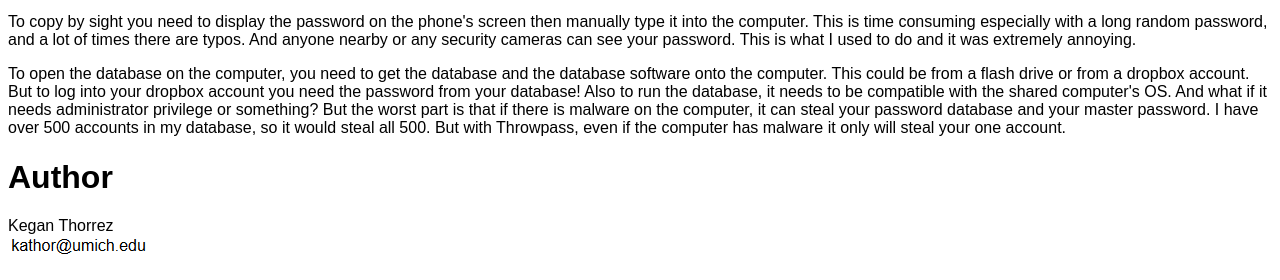
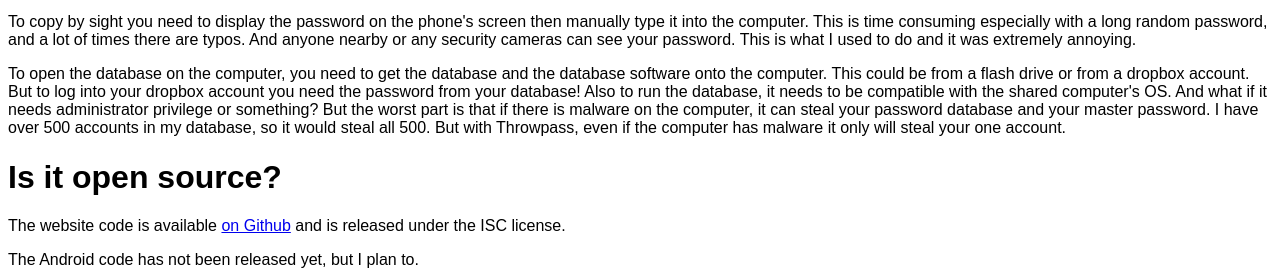
Before and after one commit to thorrez/Throwpass, a website: page website/public/about.html in a window 1280 px wide. Shown: the part 642-922 px from the top of the page. Drawn offline with Linux system fonts and the light colour scheme.

Commit message:
mention github

```diff
--- a/website/public/about.html
+++ b/website/public/about.html
@@ -21,6 +21,9 @@
 <p>If you have a password database on your phone, previously there were two options to log into a shared computer: copy it by sight, or open the database on the computer.</p>
 <p>To copy by sight you need to display the password on the phone's screen then manually type it into the computer. This is time consuming especially with a long random password, and a lot of times there are typos. And anyone nearby or any security cameras can see your password. This is what I used to do and it was extremely annoying.</p>
 <p>To open the database on the computer, you need to get the database and the database software onto the computer. This could be from a flash drive or from a dropbox account. But to log into your dropbox account you need the password from your database! Also to run the database, it needs to be compatible with the shared computer's OS. And what if it needs administrator privilege or something? But the worst part is that if there is malware on the computer, it can steal your password database and your master password. I have over 500 accounts in my database, so it would steal all 500. But with Throwpass, even if the computer has malware it only will steal your one account.</p>
+<H1>Is it open source?</H1>
+<p>The website code is available <a href="https://github.com/thorrez/Throwpass">on Github</a> and is released under the ISC license.</p>
+<p>The Android code has not been released yet, but I plan to.</p>
 <H1>Author</H1>
 Kegan Thorrez</br><img src="m.png"/>
 <H1>Donate</H1>
```
